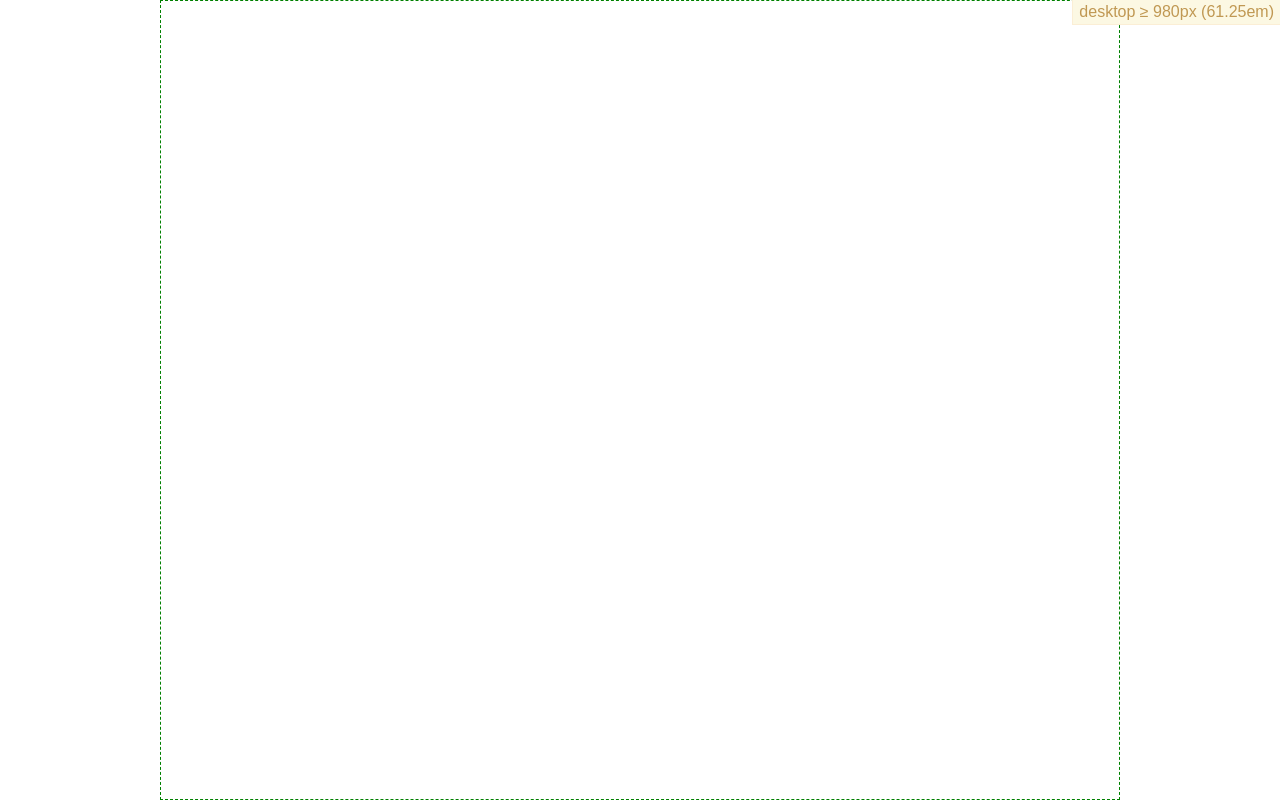
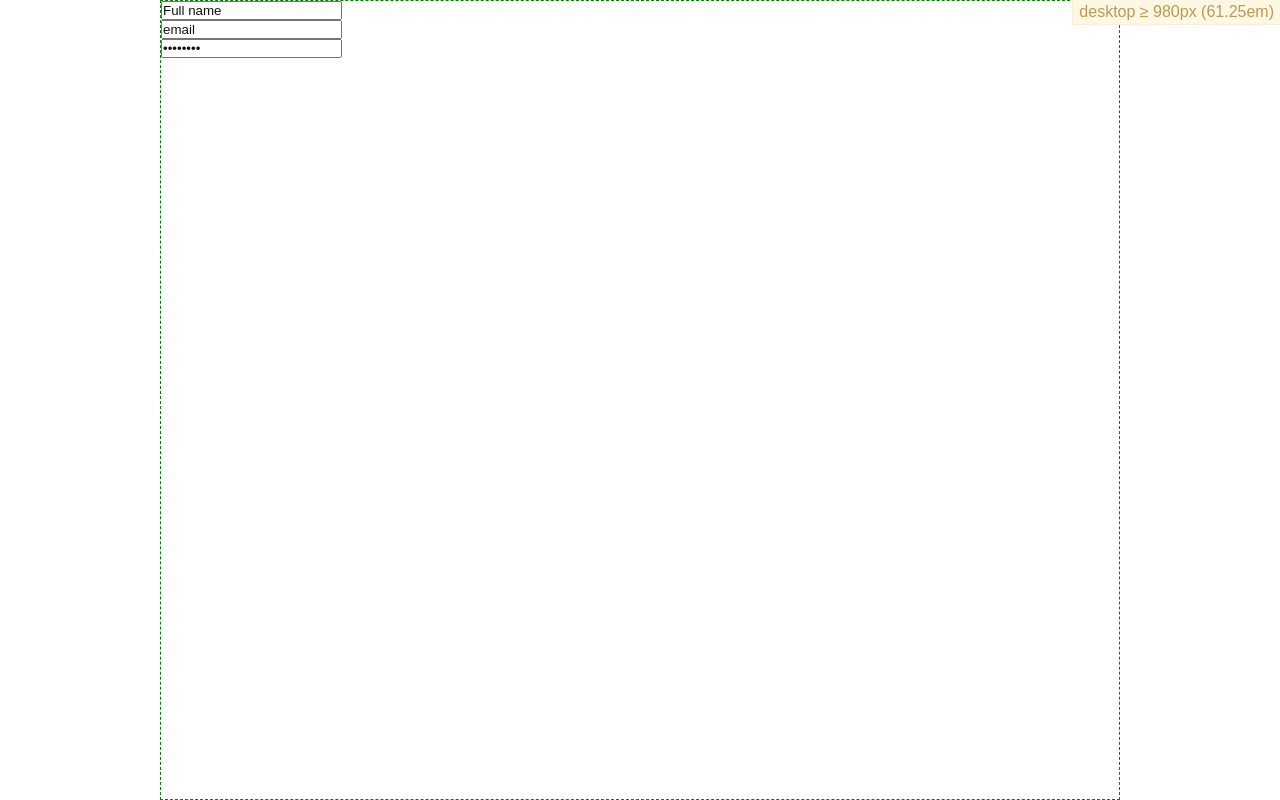
Before and after one commit to Mecowhy37/valhalla, a website: page src/login.html in a window 1280 px wide. Drawn offline with nearby package versions, Linux system fonts and the light colour scheme; files that its build step writes are made by us from their sources.

Commit message:
starting off

```diff
--- a/src/login.html
+++ b/src/login.html
@@ -10,6 +10,10 @@
   <body class="layout layout--no-nav">
     <main>
       <!-- (Prajent) 'git checkout startform' create a form and buttons, scss file: _start-forms.scss -->
+      <input type="text" id="fname" name="fname" value="Full name"><br>
+      <input type="text" id="email" name="email" value="email"><br>
+      <input type="password" id="password" name="password" value="Password"><br>
+
     </main>
   </body>
 </html>
--- a/src/sass/components/_start-forms.scss
+++ b/src/sass/components/_start-forms.scss
@@ -1 +1,2 @@
 // File for Prajent
+@use "../abstracts" as *;
```
